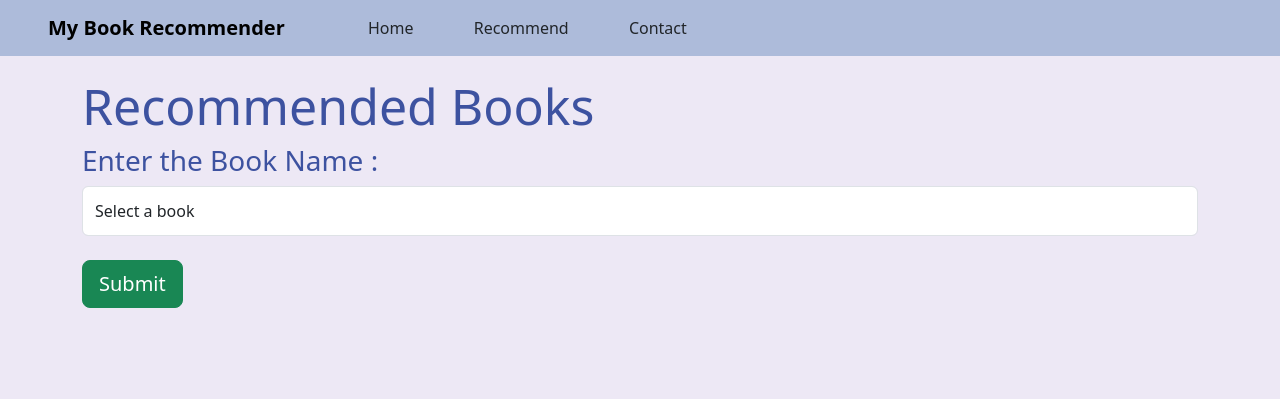
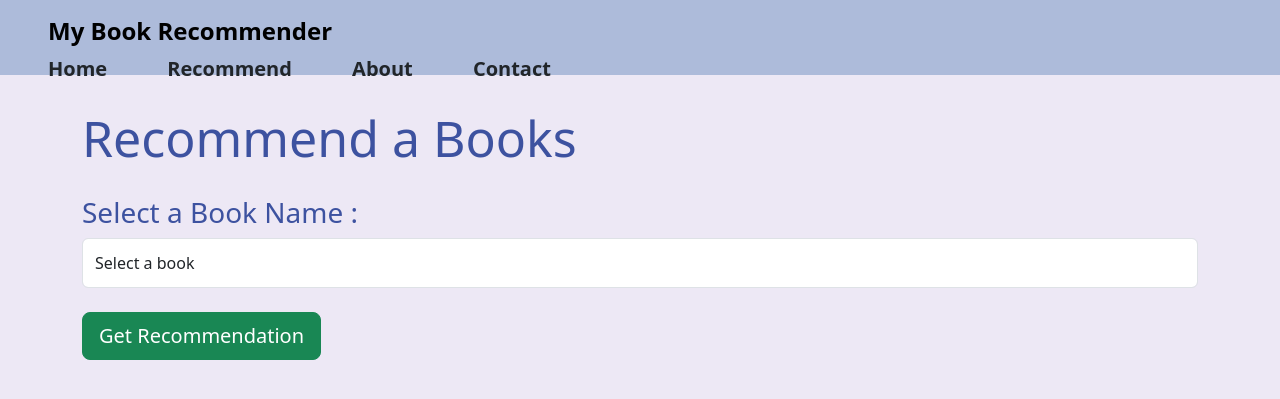
Before and after one commit to Prayesh13/Book-Recommendation-System, a Flask app: page /recommend in a window 1280 px wide. Shown: the top 399 px of the page. Run offline with Flask 3, Linux system fonts and the light colour scheme; parts of the project's set-up code (start-up, migrations or seed data) failed here and were passed over.

Commit message:
code changes

```diff
--- a/app.py
+++ b/app.py
@@ -21,15 +21,19 @@ def index():
                            author_name = popular_df['Book-Author'].to_list(),
                            votes = popular_df['num_ratings'].to_list(),
                            rating = popular_df['avg_rating'].to_list(),
-                           image = popular_df['Image-URL-M'].to_list(),
+                           image = popular_df['Image-URL-L'].to_list(),
+                           year=popular_df['Year-Of-Publication'].to_list(),
                            body_title = 'Top 50 Books')
 
+@app.route("/about")
+def about():
+    return render_template('about.html',title='About Page')
 
 @app.route("/recommend")
 def recommend_ui():
     return render_template("recommend.html",
                            title="Recommendation System",
-                           body_title="Recommended Books",blist=books_list)
+                           body_title="Recommend a Books",blist=books_list)
 
 @app.route("/recommend_books", methods=['GET','POST'])
 def recommend():
@@ -55,7 +59,7 @@ def recommend():
             pt=pt)
 
         return render_template("recommend.html",title="Recommendation System",
-                           body_title="Recommended Books",
+                           body_title="Recommend a Books",
                                data=data,
                                uinput = user_input,
                                blist=books_list)
@@ -63,7 +67,7 @@ def recommend():
     except Exception as e:
         return render_template("recommend.html", error_message="Sorry, this book is not available in our dataset.",
                                title="Recommendation System",
-                               body_title="Recommended Books",
+                               body_title="Recommend a Books",
                                blist=books_list)
 
 
--- a/templates/index.html
+++ b/templates/index.html
@@ -2,13 +2,14 @@
 {% block content %}
 {% for i in range(book_name|length) %}
     <div class="col-md-3" style="margin-top:30px">
-        <div class="card-body">
+        <div class="card-body" style="height: 500px;">
             <div>
-                <img class="card-img-top" style="width: 120px; height: 180px" src="{{ image[i] }}">
+                <img class="card-img-top" style="width: 180px; height: 220px" src="{{ image[i] }}" alt="Book Image">
                 <h4 class="text-color" style="margin-top:5px"> {{ book_name[i] }}</h4>
                 <p class="text-color" style="margin-top:15px"><b>{{ author_name[i] }}</b></p>
                 <p class="text-color"> <b> Votes - </b>{{ votes[i] }}</p>
                 <p class="text-color"><b> Rating - </b>{{ rating[i] }}</p>
+                <p class="text-color"><b> Year Of Publication - </b>{{ year[i] }}</p>
             </div>
         </div>
     </div>
--- a/templates/layout.html
+++ b/templates/layout.html
@@ -4,20 +4,24 @@
     <meta charset="UTF-8">
     <title>{{ title }}</title>
     <link href="https://cdn.jsdelivr.net/npm/bootstrap@5.3.3/dist/css/bootstrap.min.css" rel="stylesheet" integrity="sha384-QWTKZyjpPEjISv5WaRU9OFeRpok6YctnYmDr5pNlyT2bRjXh0JMhjY6hW+ALEwIH" crossorigin="anonymous">
+    <link rel="icon" type="image/png" sizes="16x16" href="{{ url_for('static', filename='images/favicon.png') }}">
+
 </head>
 <style>
-    .text-color{
-    color:	#3d52a0;
+    .text-color {
+        color:	#3d52a0;
     }
 
     .fixed-img-size {
-        width: 200px;
-        height: 300px;
+        width: 120px;
+        height: 200px;
         object-fit: cover;
     }
-     body {
+
+    body {
         padding-top: 60px;
     }
+
     .card-body {
         background-color: white;
         display: flex;
@@ -36,32 +40,46 @@
         background-color: #8697c4;
         color: white;
     }
+
     .card-body:hover .text-color {
         color: white;
     }
 
+    /* Increase font size for the navigation links */
+    .nav-link {
+        font-size: 20px; /* Adjust the size as desired */
+    }
+
+    .navbar-brand {
+        font-size: 24px;
+    }
 </style>
+
 <body style="background-color:#ede8f5">
 
-    <nav class="navbar fixed-top" style="background-color:#adbbda; ">
-        <a class="navbar-brand ms-5" href="{{ url_for('index') }}"><b>My Book Recommender</b> </a>
+    <nav class="navbar fixed-top" style="background-color:#adbbda; height: 75px;">
+        <a class="navbar-brand ms-5" href="{{ url_for('index') }}">
+            <b>My Book Recommender</b> </a>
         <ul class="list-inline w-75 mb-0">
             <li class="list-inline-item ms-5">
-                <a class="nav-link active" href="/home" aria-current="page">Home</a>
+                <a class="nav-link active" href="/home" aria-current="page"><b>Home</b></a>
             </li>
             <li class="list-inline-item ms-5">
-                <a class="nav-link active" href="{{ url_for('recommend_ui') }}" aria-current="page">Recommend</a>
+                <a class="nav-link active" href="{{ url_for('recommend_ui') }}" aria-current="page"><b>Recommend</b></a>
             </li>
             <li class="list-inline-item ms-5">
-                <a class="nav-link active" href="https://github.com/Prayesh13" aria-current="page">Contact</a>
+                <a class="nav-link active" href="{{ url_for('about') }}" aria-current="page"><b>About</b></a>
+            </li>
+            <li class="list-inline-item ms-5">
+                <a class="nav-link active" href="https://github.com/Prayesh13" target="_blank" aria-current="page"><b>Contact</b></a>
             </li>
         </ul>
     </nav>
 
     <div class="container">
         <div class="row">
-            <div class="col-12 mt-3">
-                <h1 class="text-color" style="font-size:50px"> {{ body_title }} </h1>
+            <div class="col-12 mt-5">
+                <h3 class="text-color" style="font-size:50px"> {{ body_title }} </h3>
             </div>
             {% block content %}
 
--- a/templates/recommend.html
+++ b/templates/recommend.html
@@ -3,7 +3,7 @@
 <div class="form-group">
 
     <form action="/recommend_books" method="POST">
-        <h3 class="text-color"> Enter the Book Name :</h3>
+        <h3 class="text-color" style="margin-top: 20px;"> Select a Book Name :</h3>
         <select name="user_input" class="form-control" style="height: 50px; font-size: 16px;">
             <option value="Select a book" selected disabled>Select a book</option>
             <!-- Populate the dropdown with the list of books (blist) -->
@@ -13,22 +13,23 @@
             {% endfor %}
         </select>
         <br>
-        <input type="submit" class="btn btn-lg btn-success">
+        <input type="submit" class="btn btn-lg btn-success" value="Get Recommendation">
     </form>
 </div>
 
 {% if data %}
-    <div class="md-5">
+    <div style="margin-top: 30px;">
         <h4 class="text-color"><b> Entered Book Name: </b>{{ uinput }} </h4>
+        <h2 class="text-color" style="margin-top: 30px;"><b> Similar Books: </b></h2>
     </div>
     {% for i in data %}
         <div class="col-md-3" style="margin-top:30px">
-            <div class="card-body">
+            <div class="card-body" style="height: 500px;">
                 <div>
-                    <img class="card-img-top" style="width: 120px; height: 180px" src="{{ i[2] }}">
-                    <h3 class="text-color" style="margin-top:5px"><b> <b> Book Name: </b> </b>{{ i[0] }} </h3>
-                    <p class="text-color" style="margin-top:15px"><b> <b> Author Name: </b> </b>{{ i[1] }} </p>
-                    <p class="text-color" style="margin-top:15px"><b> <b> Year Of Publication: </b> </b>{{ i[3] }} </p>
+                    <img class="card-img-top" style="width: 180px; height: 250px" src="{{ i[2] }}">
+                    <h4 class="text-color" style="margin-top:5px"><b> <b> Book Name: </b> </b>{{ i[0] }} </h4>
+                    <h5 class="text-color" style="margin-top:15px"><b> <b> Author Name: </b> </b>{{ i[1] }} </h5>
+                    <h5 class="text-color" style="margin-top:15px"><b> <b> Year Of Publication: </b> </b>{{ i[3] }} </h5>
                 </div>
             </div>
         </div>
```
Also changed, not shown: templates/about.html (added, +27 -0 lines), static/images/favicon.png (added), 2 other files.
